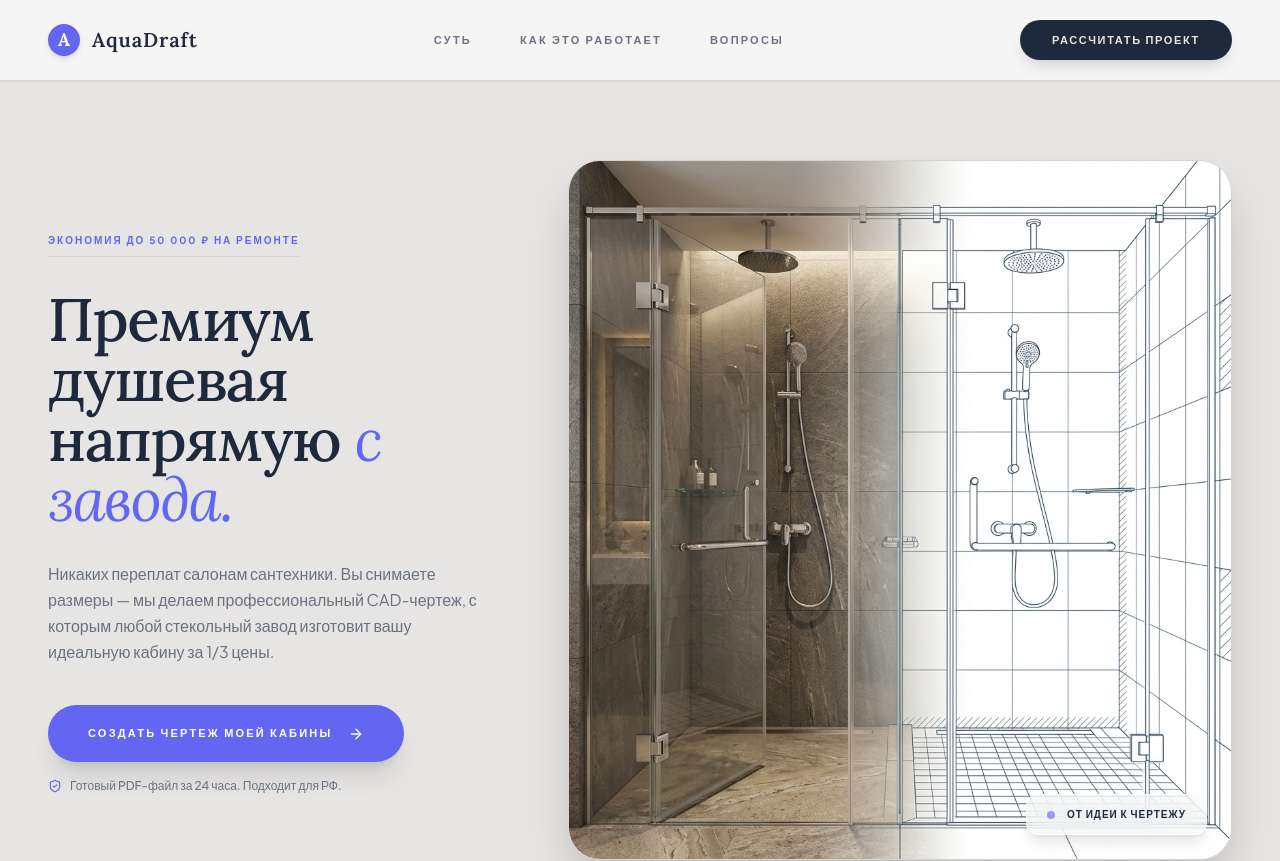
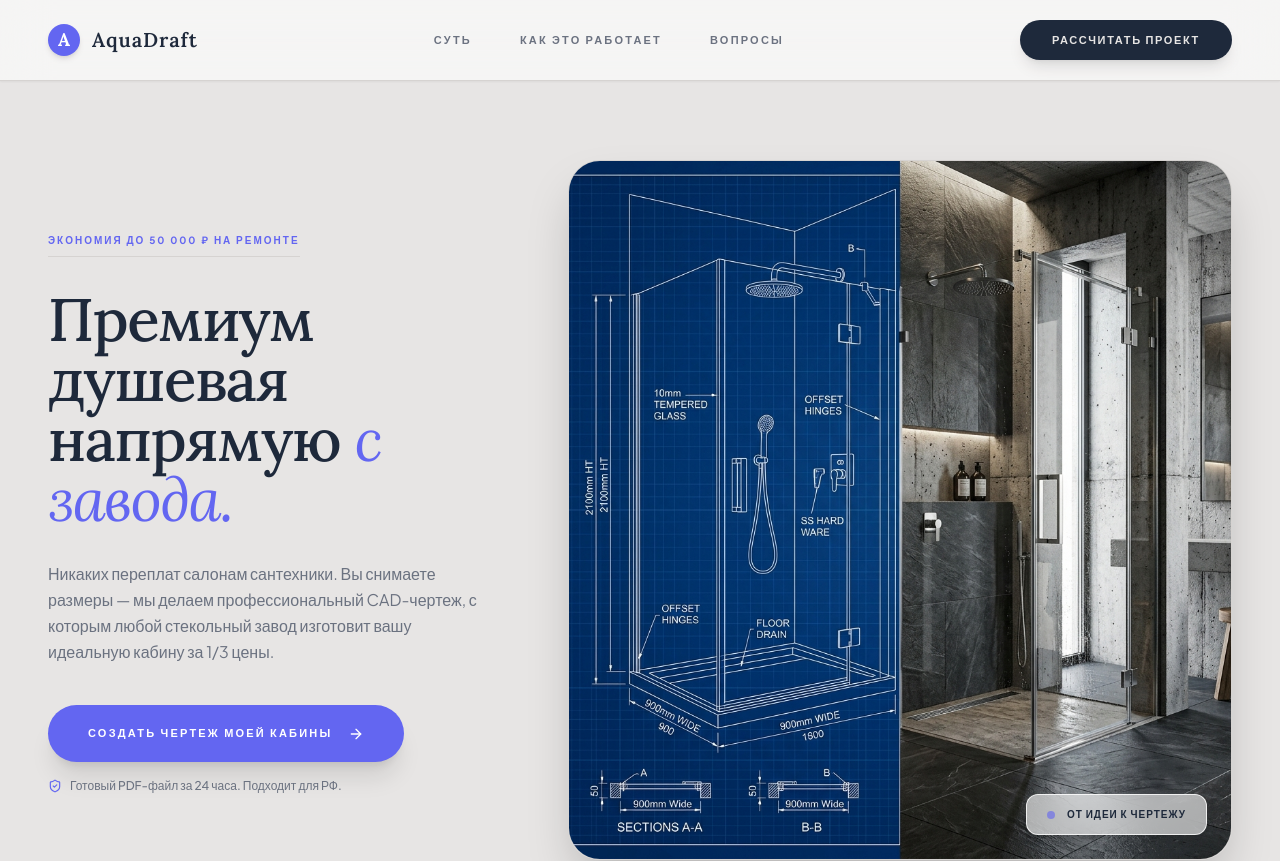
Before and after one commit to vergeniamonzor628-alt/shower-cabin, a Next.js app: page / in a window 1280 px wide. Shown: the top 861 px of the page. Built offline with nearby package versions, Linux system fonts and the light colour scheme.

Commit message:
style: revert hero image to original hero_tech_bg

```diff
--- a/src/app/page.tsx
+++ b/src/app/page.tsx
@@ -123,7 +123,7 @@ export default function Home() {
           <div className={`order-1 lg:order-2 lg:col-span-7 relative h-[500px] lg:h-[700px] w-full transition-all duration-1000 delay-700 ${mounted ? 'opacity-100' : 'opacity-0 blur-sm scale-[1.02]'}`}>
             <div className="absolute inset-0 rounded-[2rem] overflow-hidden shadow-2xl shadow-primary/10 border border-border/40">
               <Image
-                src="/split_hero.png"
+                src="/hero_tech_bg_1780444334766.png"
                 alt="Luxury Minimalist Bathroom vs CAD Blueprint"
                 fill
                 className="object-cover"
```
Also changed, not shown: public/split_hero_new.png (added).
